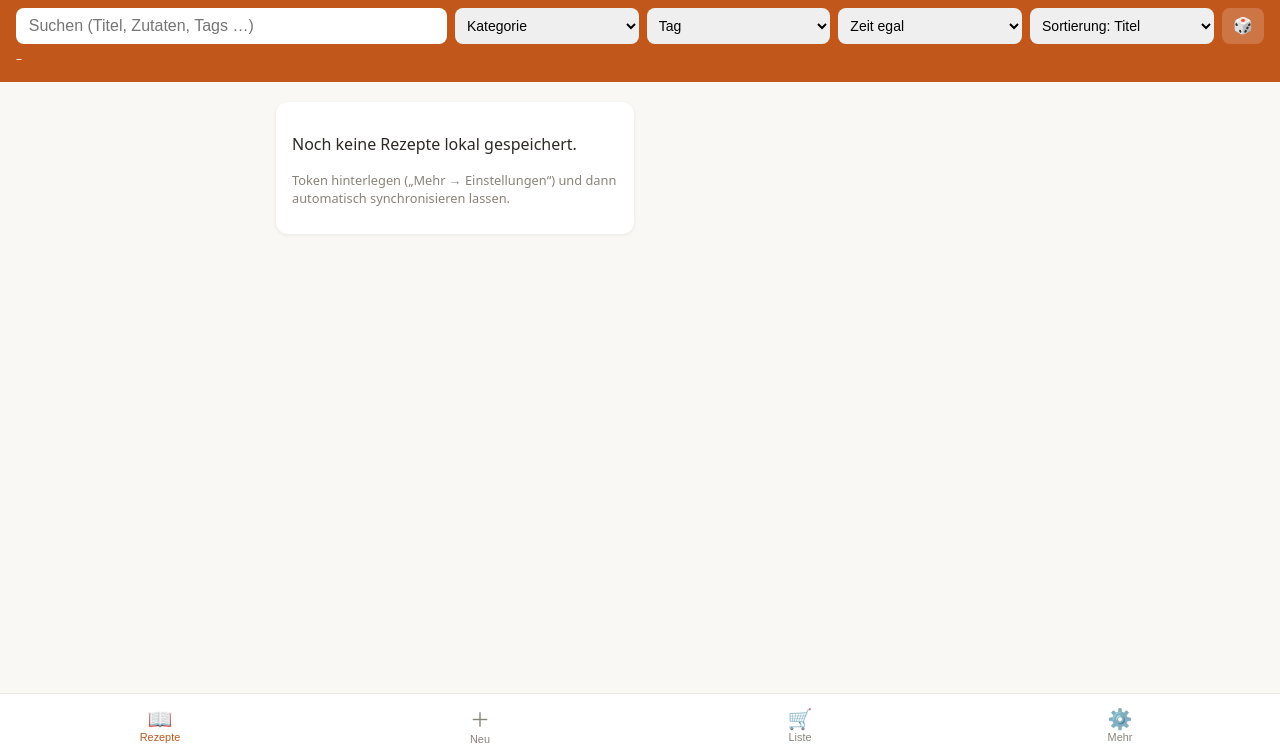
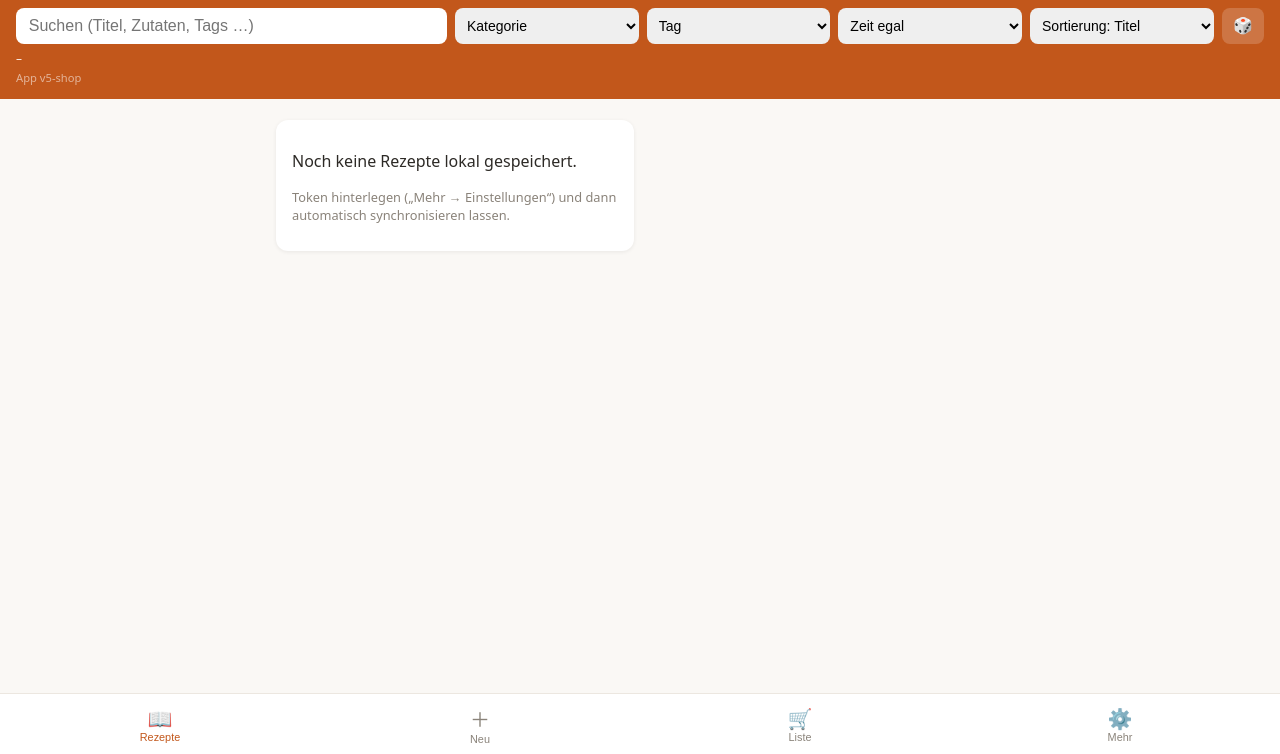
Before and after one commit to bardenhagennils-tech/Rezepte-app, a plain HTML site: page index.html in a window 1280 px wide. Shown: the part 46-800 px from the top of the page. Drawn offline with Linux system fonts and the light colour scheme.

Commit message:
App-Version neben Sync-Status anzeigen

```diff
--- a/index.html
+++ b/index.html
@@ -109,6 +109,7 @@
     <button id="btnRandom" title="Zufallsrezept" onclick="randomRecipe()">🎲</button>
   </div>
   <div id="sync" onclick="sync(true)">–</div>
+  <div id="appVer" style="font-size:.7rem;color:rgba(255,255,255,.55);margin-top:.15rem"></div>
 </header>
 <main>
   <div class="tab active" id="tab-list">
@@ -189,6 +190,8 @@
 </nav>
 <script>
 const REPO = { owner: 'bardenhagennils-tech', repo: 'Rezepte-' };
+const APP_VERSION = 'v5-shop';
+document.getElementById('appVer').textContent = 'App ' + APP_VERSION;
 const KAT = ['Vorspeise','Hauptgericht','Nachtisch','Backen','Getränke','Salat','Suppe','Beilage','Frühstück','Soße','Sonstiges'];
 const RKEY = 'rezepte-cache-v2', TKEY = 'gh-token', OKEY = 'rezepte-outbox';
 let RECIPES = [], SHAS = {}, open = null, portions = 0, doneSteps = new Set();
```
